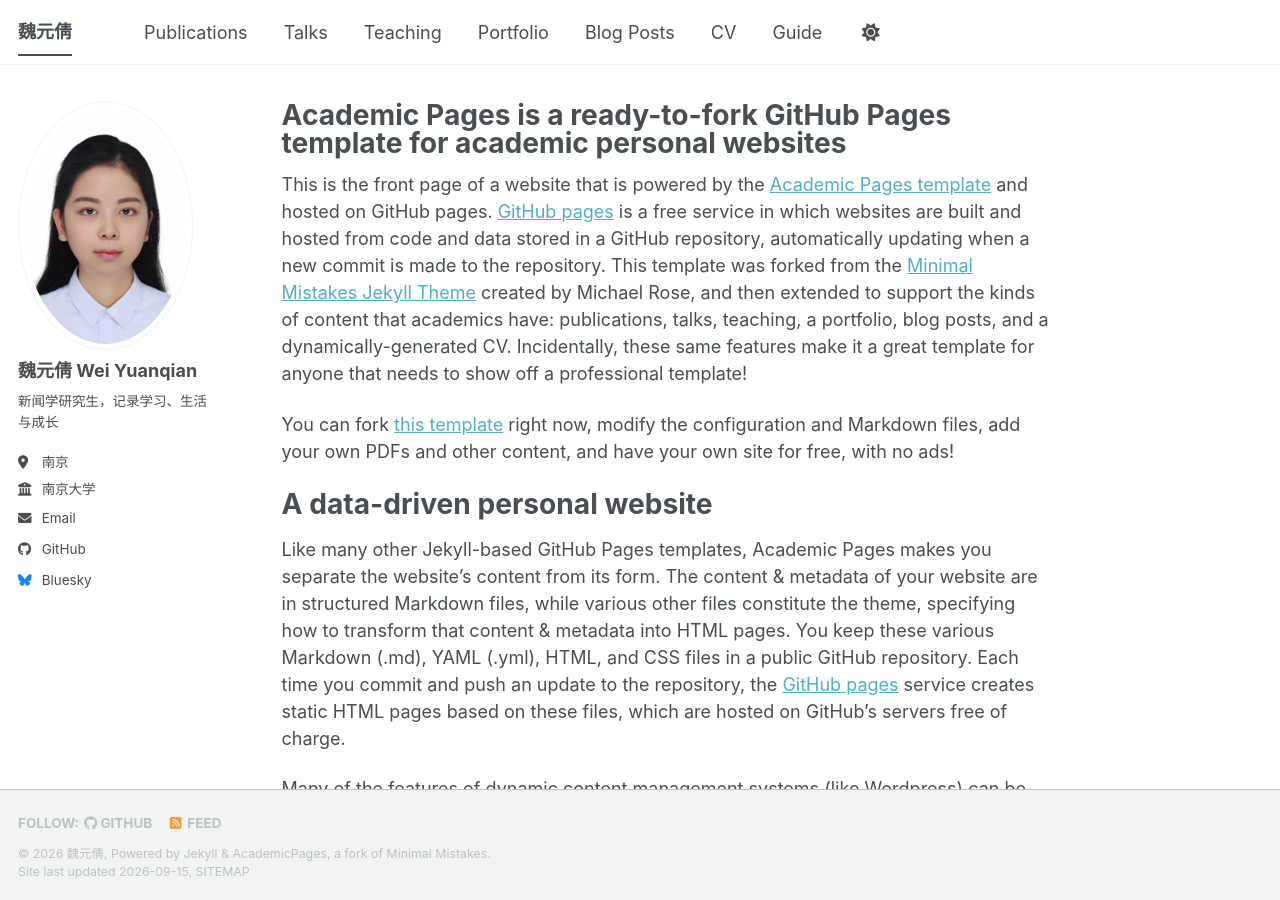
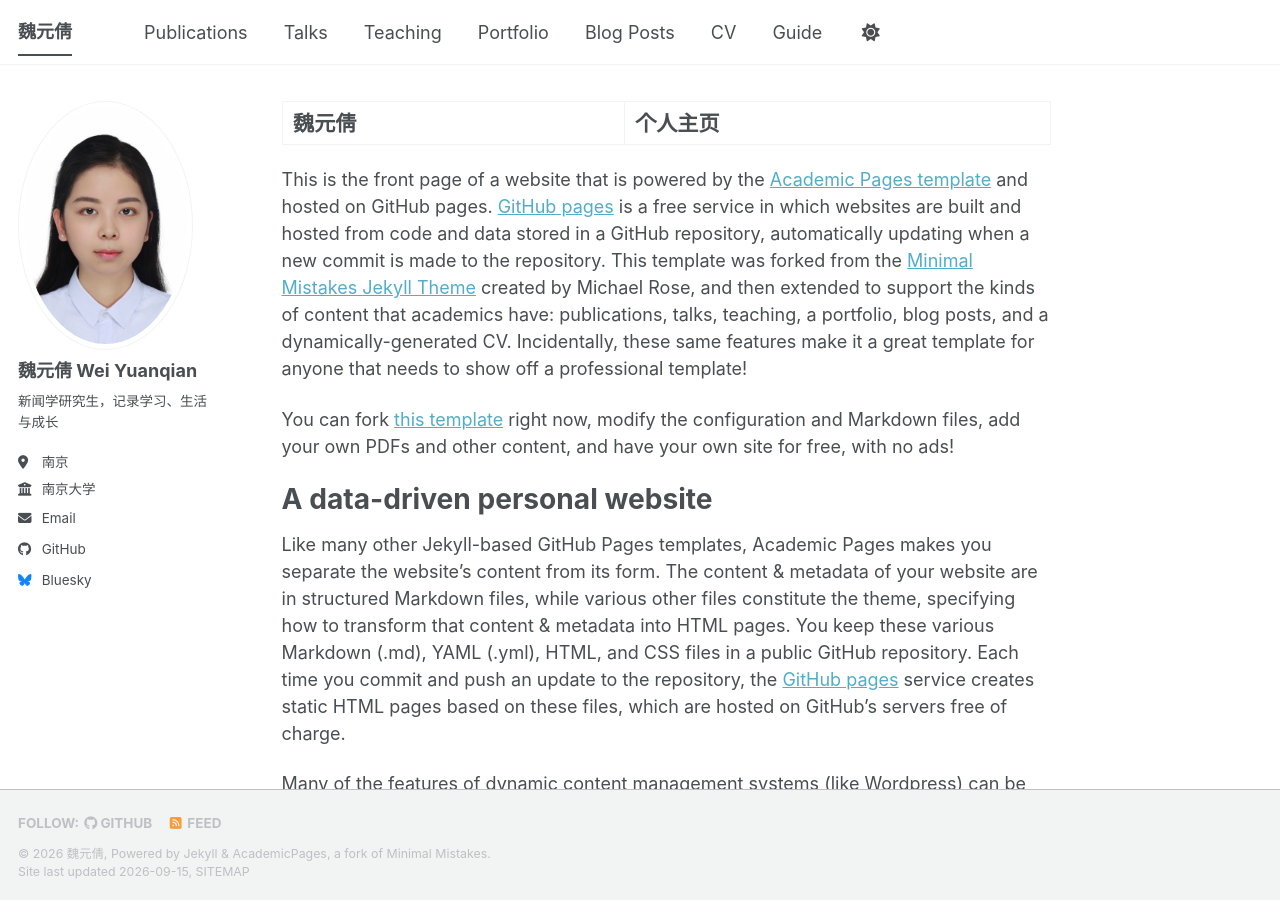
Before and after one commit to weiyuanqian/weiyuanqian.github.io, a Jekyll site: the page built from _pages/about.md, in a window 1280 px wide and 900 px high. Built offline with Jekyll 4.4.1, drawn with Linux system fonts in a browser that asks for light colours; a style sheet for code colours, icons or effects is not loaded.

Commit message:
Update about.md

```diff
--- a/_pages/about.md
+++ b/_pages/about.md
@@ -1,6 +1,6 @@
 ---
 permalink: /
-title: "Academic Pages is a ready-to-fork GitHub Pages template for academic personal websites"
+title: "魏元倩 | 个人主页"
 author_profile: true
 redirect_from:
   - /about/
```
